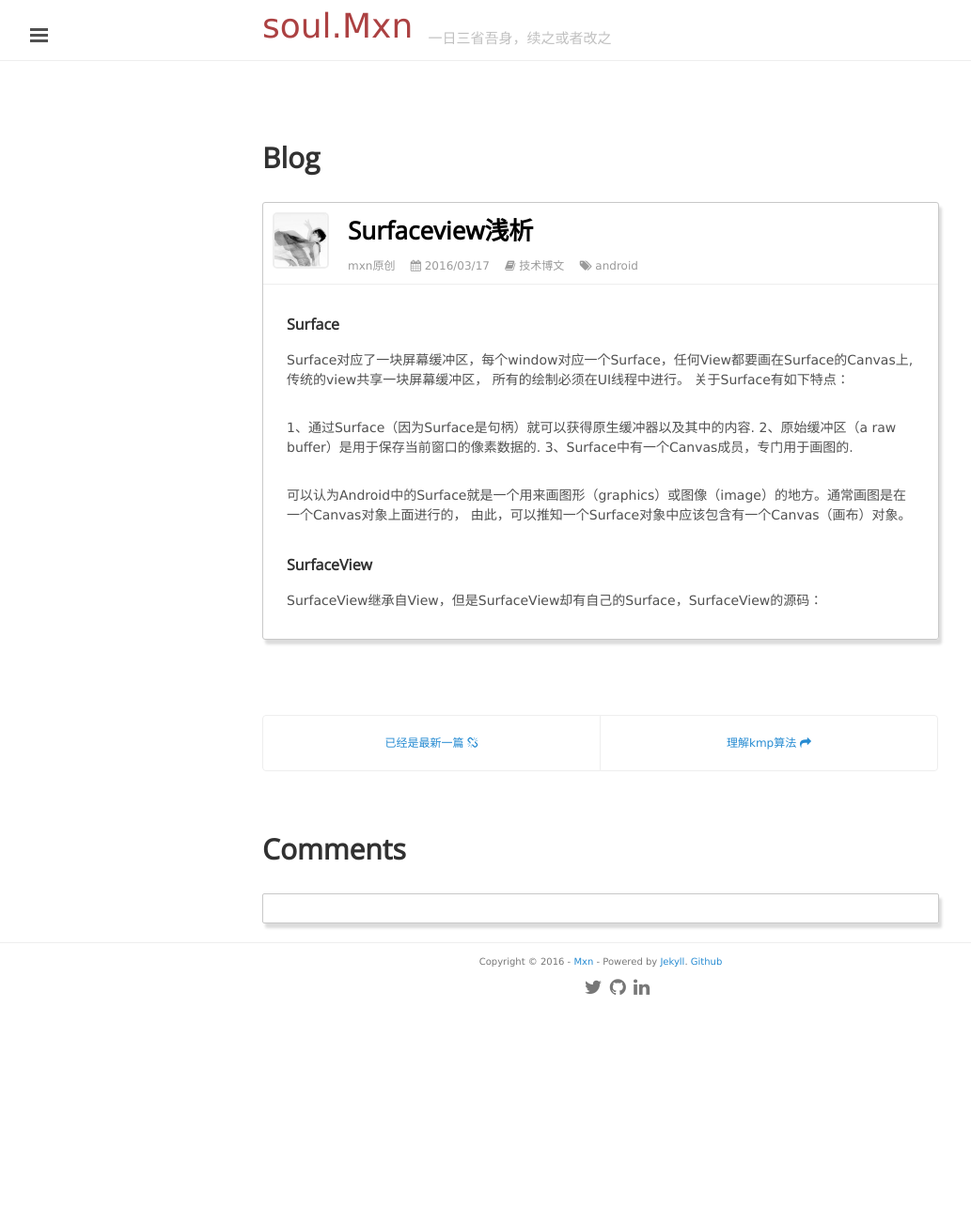
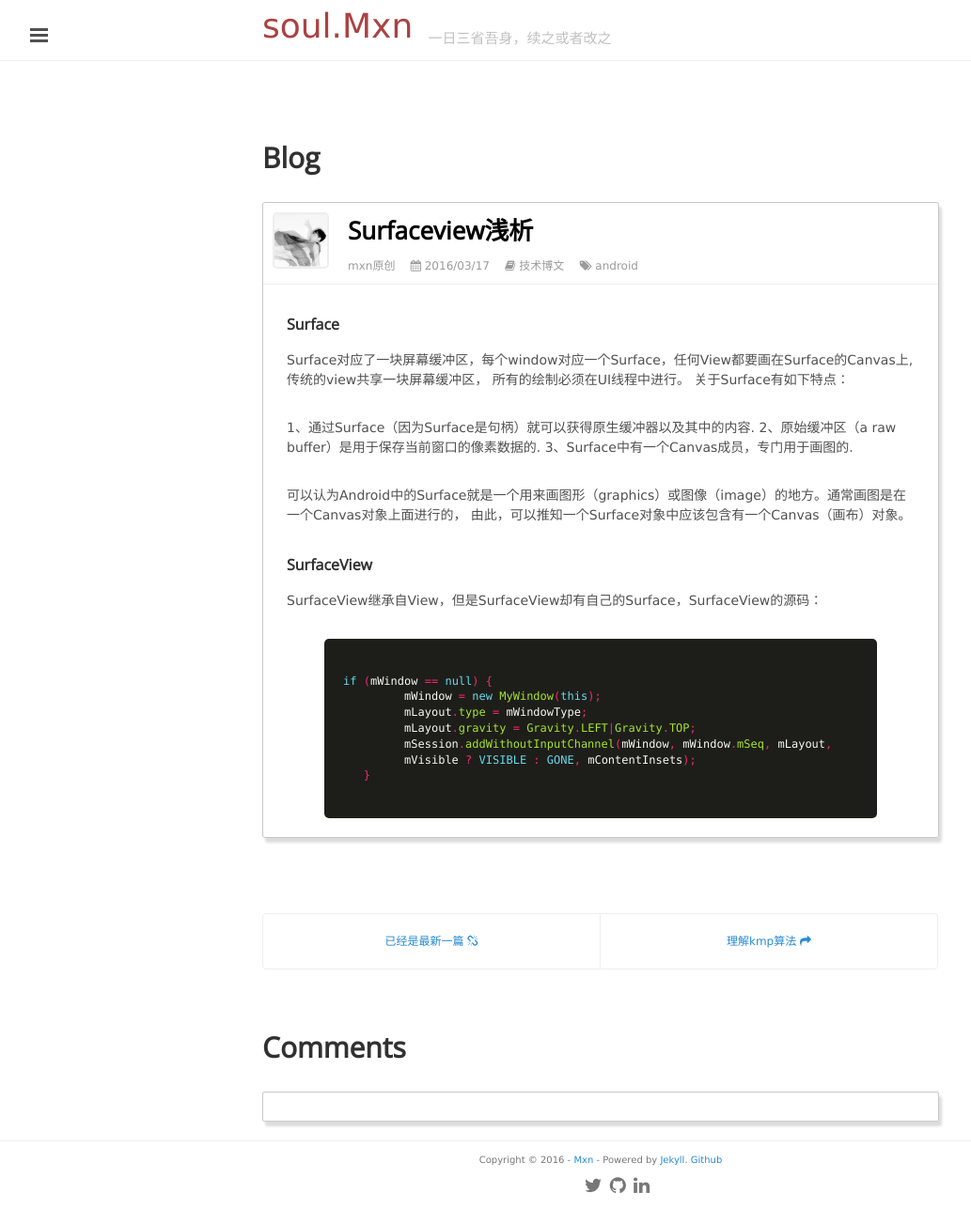
Before and after one commit to mxn21/mxn21.github.io, a Jekyll site: the page built from _posts/2016-3-17-SurfaceView浅析.md, in a window 1280 px wide. Shown: the whole page at 94% size, without its empty margins (1-1034 px from the left). Built offline with Jekyll 4.4.1, drawn with Linux system fonts in a browser that asks for light colours; Markdown is read by kramdown in place of the engine named in the settings; comment, search, counter and statistics services are not loaded; before the commit the page ends 1076 px from its top, so only the background shows below that.

Commit message:
23432423

```diff
--- a/_posts/2016-3-17-SurfaceView浅析.md
+++ b/_posts/2016-3-17-SurfaceView浅析.md
@@ -22,3 +22,13 @@
 ### SurfaceView
 
 SurfaceView继承自View，但是SurfaceView却有自己的Surface，SurfaceView的源码：
+
+    {% highlight java %}
+if (mWindow == null) {
+         mWindow = new MyWindow(this);
+         mLayout.type = mWindowType;
+         mLayout.gravity = Gravity.LEFT|Gravity.TOP;
+         mSession.addWithoutInputChannel(mWindow, mWindow.mSeq, mLayout,
+         mVisible ? VISIBLE : GONE, mContentInsets);
+   }
+   {% endhighlight %}
```
